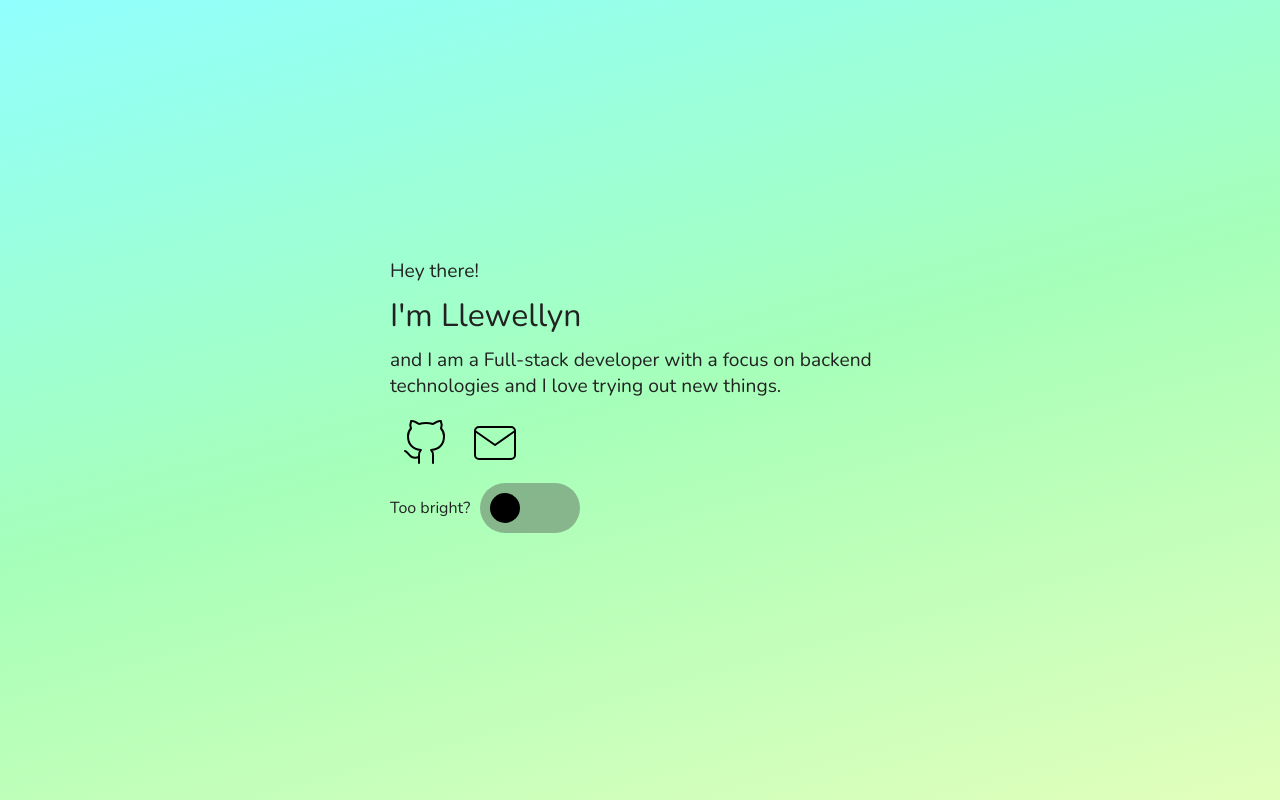
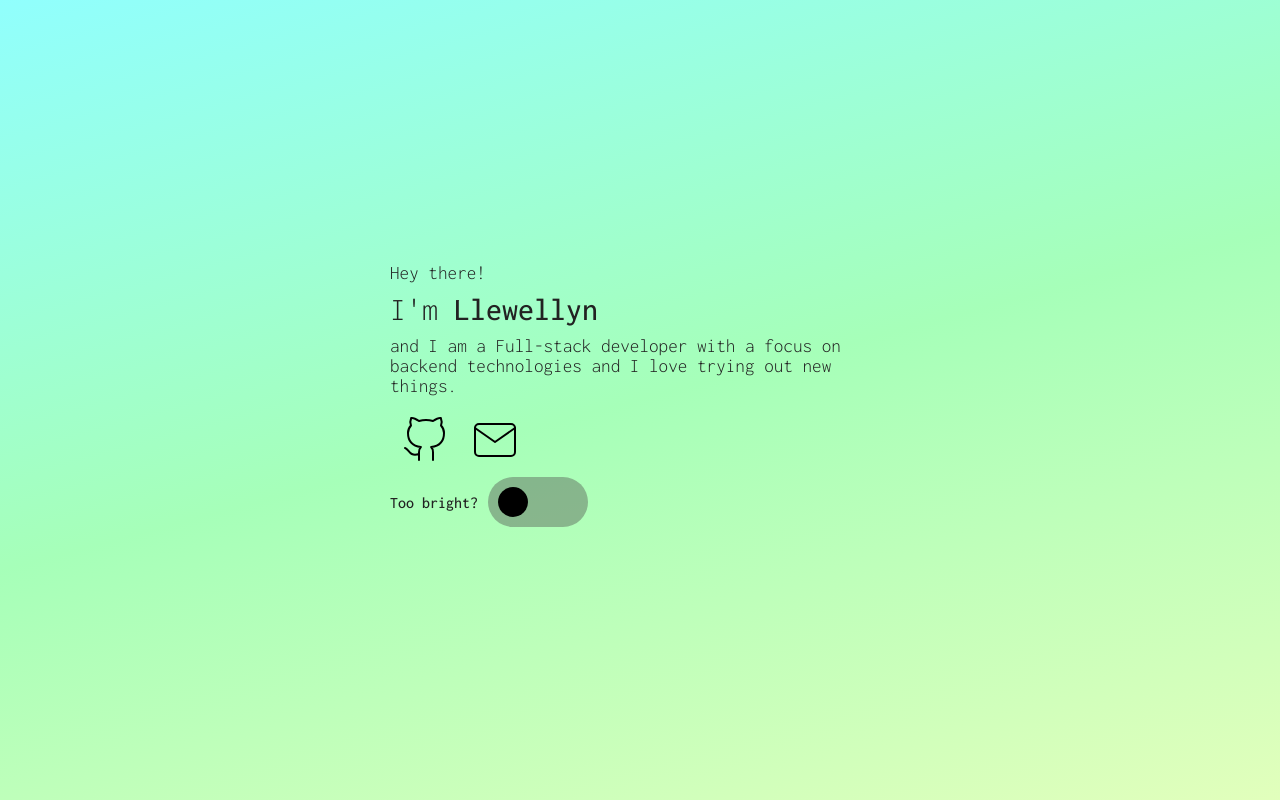
Before and after one commit to llewellyndsouza/my-next-site, a Next.js app: page / in a window 1280 px wide. Built offline with nearby package versions, Linux system fonts and the light colour scheme.

Commit message:
Changed font

```diff
--- a/components/layout/index.js
+++ b/components/layout/index.js
@@ -15,6 +15,9 @@
         <title>Llewellyn - {title}</title>
         <meta name="description" content="Generated by create next app" />
         <link rel="icon" href="/favicon.ico" />
+        {/* <link rel="preconnect" href="https://fonts.googleapis.com" />
+        <link rel="preconnect" href="https://fonts.gstatic.com" crossorigin /> */}
+        <link href="https://fonts.googleapis.com/css2?family=Inconsolata:wght@200;300;500&display=swap" rel="stylesheet"></link>
       </Head>
       {/* <Header /> */}
       {/* <motion.div initial={{ opacity: 0 }} animate={{ opacity: 1 }} transition={{delay: 0.5}} className={styles.contentContainer}>{children}</motion.div> */}
--- a/styles/globals.css
+++ b/styles/globals.css
@@ -1,5 +1,3 @@
-@import url('https://fonts.googleapis.com/css2?family=Nunito:ital,wght@0,200;0,400;0,600;1,200;1,400;1,600&display=swap');
-
 /* * {
   border: 1px solid red;
 } */
@@ -8,7 +6,7 @@
 body {
   margin: 0;
   padding: 0;
-  font-family: 'Nunito', -apple-system, BlinkMacSystemFont, Segoe UI, Roboto, Oxygen, Ubuntu, Cantarell, Fira Sans, Droid Sans, Helvetica Neue,
+  font-family: 'Inconsolata', monospace, -apple-system, BlinkMacSystemFont, Segoe UI, Roboto, Oxygen, Ubuntu, Cantarell, Fira Sans, Droid Sans, Helvetica Neue,
     sans-serif;
   font-size: 16px;
 }
```
